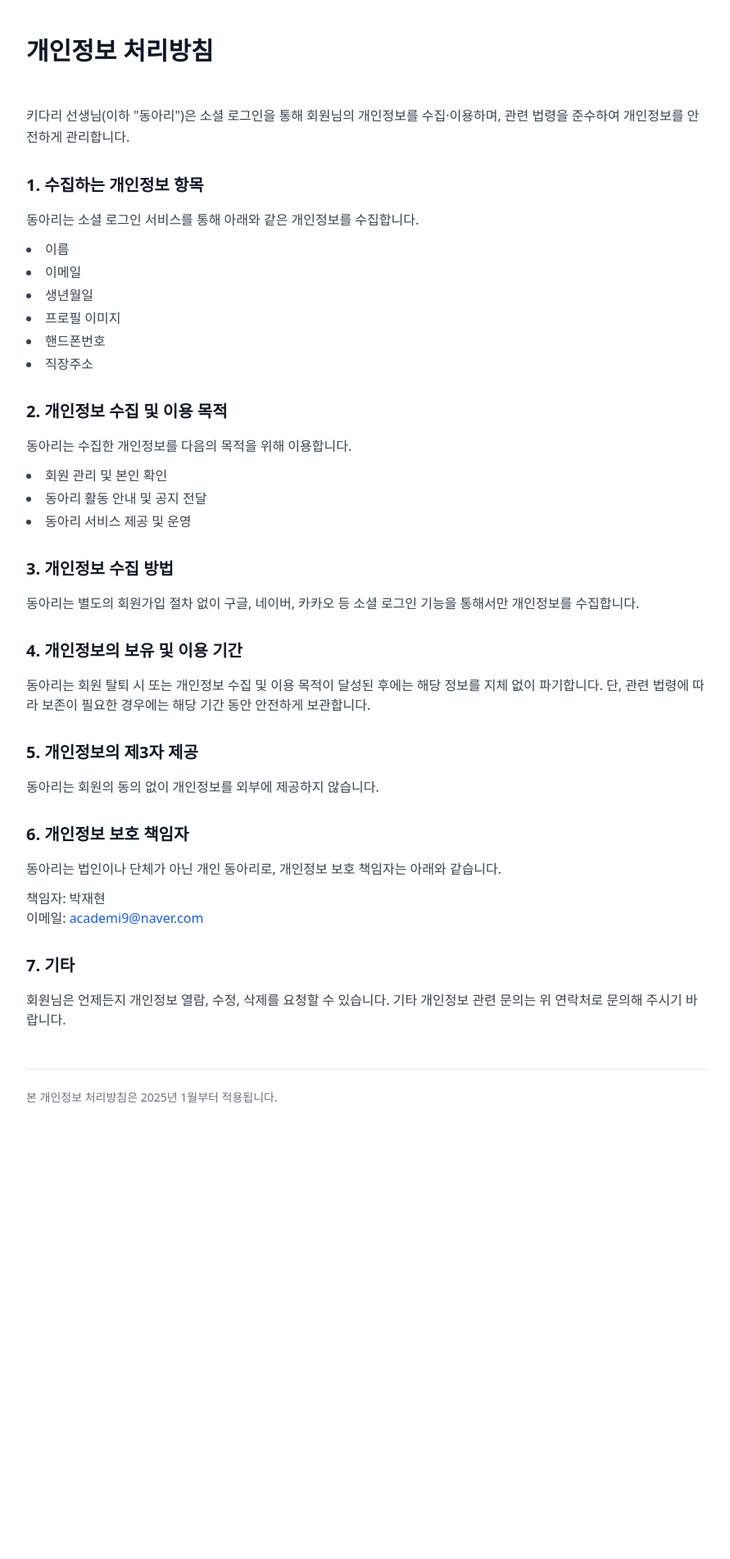
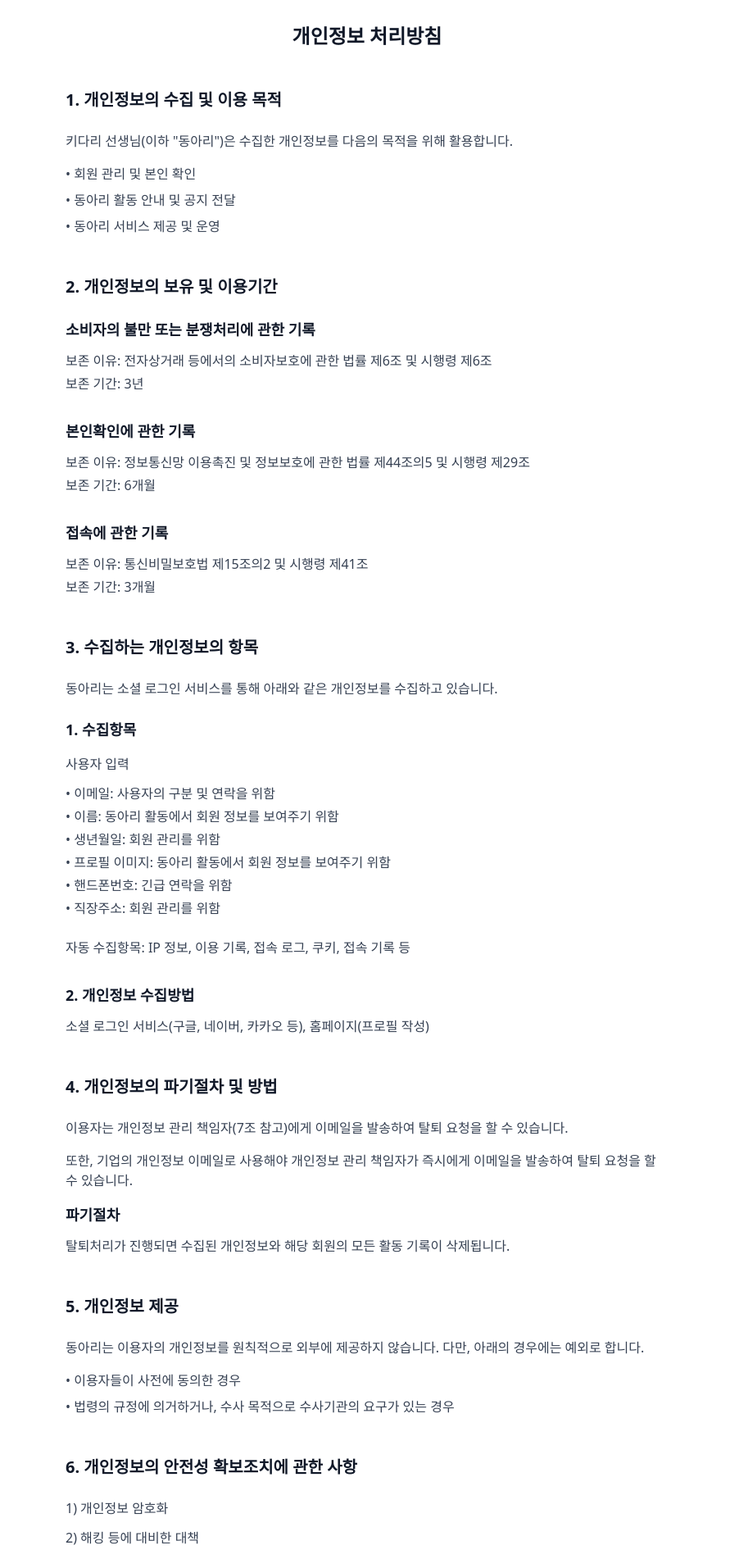
Before and after one commit to dlfdnd96/kidari-teacher, a Next.js app: page /privacy-policy in a window 1280 px wide. Shown: the part 20-1922 px from the top of the page at 82% size, without its empty margins (192-1083 px from the left). Before the commit the page ends 1433 px from the top, so only its background shows below. Built offline with nearby package versions, Linux system fonts and the light colour scheme.

Commit message:
fix(privacy): 문구 수정

```diff
--- a/src/app/(legal)/privacy-policy/page.tsx
+++ b/src/app/(legal)/privacy-policy/page.tsx
@@ -2,133 +2,194 @@ import { memo } from 'react'
 
 const PrivacyPolicyPage = memo(() => {
 	return (
-		<div className="min-h-screen bg-white dark:bg-gray-900">
-			<div className="max-w-4xl mx-auto px-4 sm:px-6 lg:px-8 py-16">
-				{/* Header */}
-				<div className="mb-12">
-					<h1 className="text-3xl font-bold text-gray-900 dark:text-white mb-4">
+		<div className="max-w-3xl mx-auto px-4 py-12">
+			<h1 className="text-2xl font-bold text-gray-900 dark:text-white mb-12 text-center">
 				개인정보 처리방침
 			</h1>
+
+			{/* Content */}
+			<div className="prose prose-gray max-w-none dark:prose-invert">
+				<section className="mb-12">
+					<h2 className="text-xl font-bold text-gray-900 dark:text-white mb-6">
+						1. 개인정보의 수집 및 이용 목적
+					</h2>
+					<p className="text-gray-700 dark:text-gray-300 mb-4">
+						{`키다리 선생님(이하 "동아리")은 수집한 개인정보를 다음의 목적을 위해
+						활용합니다.`}
+					</p>
+					<ul className="text-gray-700 dark:text-gray-300 space-y-2">
+						<li>• 회원 관리 및 본인 확인</li>
+						<li>• 동아리 활동 안내 및 공지 전달</li>
+						<li>• 동아리 서비스 제공 및 운영</li>
+					</ul>
+				</section>
+
+				<section className="mb-12">
+					<h2 className="text-xl font-bold text-gray-900 dark:text-white mb-6">
+						2. 개인정보의 보유 및 이용기간
+					</h2>
+
+					<div className="mb-8">
+						<h3 className="text-lg font-semibold text-gray-900 dark:text-white mb-3">
+							소비자의 불만 또는 분쟁처리에 관한 기록
+						</h3>
+						<p className="text-gray-700 dark:text-gray-300 mb-1">
+							보존 이유: 전자상거래 등에서의 소비자보호에 관한 법률 제6조 및
+							시행령 제6조
+						</p>
+						<p className="text-gray-700 dark:text-gray-300">보존 기간: 3년</p>
 					</div>
 
-				{/* Content */}
-				<div className="prose prose-lg max-w-none dark:prose-invert">
-					{/* Introduction */}
 					<div className="mb-8">
-						<p className="text-gray-700 dark:text-gray-300 leading-relaxed">
-							{`키다리 선생님(이하 "동아리")은 소셜 로그인을 통해 회원님의
-							개인정보를 수집·이용하며, 관련 법령을 준수하여 개인정보를 안전하게
-							관리합니다.`}
+						<h3 className="text-lg font-semibold text-gray-900 dark:text-white mb-3">
+							본인확인에 관한 기록
+						</h3>
+						<p className="text-gray-700 dark:text-gray-300 mb-1">
+							보존 이유: 정보통신망 이용촉진 및 정보보호에 관한 법률 제44조의5
+							및 시행령 제29조
+						</p>
+						<p className="text-gray-700 dark:text-gray-300">보존 기간: 6개월</p>
+					</div>
+
+					<div className="mb-8">
+						<h3 className="text-lg font-semibold text-gray-900 dark:text-white mb-3">
+							접속에 관한 기록
+						</h3>
+						<p className="text-gray-700 dark:text-gray-300 mb-1">
+							보존 이유: 통신비밀보호법 제15조의2 및 시행령 제41조
+						</p>
+						<p className="text-gray-700 dark:text-gray-300">보존 기간: 3개월</p>
+					</div>
+				</section>
+
+				<section className="mb-12">
+					<h2 className="text-xl font-bold text-gray-900 dark:text-white mb-6">
+						3. 수집하는 개인정보의 항목
+					</h2>
+					<p className="text-gray-700 dark:text-gray-300 mb-6">
+						동아리는 소셜 로그인 서비스를 통해 아래와 같은 개인정보를 수집하고
+						있습니다.
+					</p>
+
+					<div className="mb-8">
+						<h3 className="text-lg font-semibold text-gray-900 dark:text-white mb-4">
+							1. 수집항목
+						</h3>
+						<p className="text-gray-700 dark:text-gray-300 mb-3">사용자 입력</p>
+						<ul className="text-gray-700 dark:text-gray-300 space-y-1 mb-6">
+							<li>• 이메일: 사용자의 구분 및 연락을 위함</li>
+							<li>• 이름: 동아리 활동에서 회원 정보를 보여주기 위함</li>
+							<li>• 생년월일: 회원 관리를 위함</li>
+							<li>
+								• 프로필 이미지: 동아리 활동에서 회원 정보를 보여주기 위함
+							</li>
+							<li>• 핸드폰번호: 긴급 연락을 위함</li>
+							<li>• 직장주소: 회원 관리를 위함</li>
+						</ul>
+						<p className="text-gray-700 dark:text-gray-300 mb-6">
+							자동 수집항목: IP 정보, 이용 기록, 접속 로그, 쿠키, 접속 기록 등
 						</p>
 					</div>
 
-					{/* Section 1 */}
-					<section className="mb-8">
-						<h2 className="text-xl font-bold text-gray-900 dark:text-white mb-4">
-							1. 수집하는 개인정보 항목
+					<div>
+						<h3 className="text-lg font-semibold text-gray-900 dark:text-white mb-3">
+							2. 개인정보 수집방법
+						</h3>
+						<p className="text-gray-700 dark:text-gray-300">
+							소셜 로그인 서비스(구글, 네이버, 카카오 등), 홈페이지(프로필 작성)
+						</p>
+					</div>
+				</section>
+
+				<section className="mb-12">
+					<h2 className="text-xl font-bold text-gray-900 dark:text-white mb-6">
+						4. 개인정보의 파기절차 및 방법
 					</h2>
-						<p className="text-gray-700 dark:text-gray-300 mb-3">
-							동아리는 소셜 로그인 서비스를 통해 아래와 같은 개인정보를
-							수집합니다.
+					<p className="text-gray-700 dark:text-gray-300 mb-4">
+						이용자는 개인정보 관리 책임자(7조 참고)에게 이메일을 발송하여 탈퇴
+						요청을 할 수 있습니다.
 					</p>
-						<ul className="list-disc list-inside text-gray-700 dark:text-gray-300 space-y-1">
-							<li>이름</li>
-							<li>이메일</li>
-							<li>생년월일</li>
-							<li>프로필 이미지</li>
-							<li>핸드폰번호</li>
-							<li>직장주소</li>
+					<p className="text-gray-700 dark:text-gray-300 mb-4">
+						또한, 기업의 개인정보 이메일로 사용해야 개인정보 관리 책임자가
+						즉시에게 이메일을 발송하여 탈퇴 요청을 할 수 있습니다.
+					</p>
+
+					<h3 className="text-lg font-semibold text-gray-900 dark:text-white mb-3">
+						파기절차
+					</h3>
+					<p className="text-gray-700 dark:text-gray-300">
+						탈퇴처리가 진행되면 수집된 개인정보와 해당 회원의 모든 활동 기록이
+						삭제됩니다.
+					</p>
+				</section>
+
+				<section className="mb-12">
+					<h2 className="text-xl font-bold text-gray-900 dark:text-white mb-6">
+						5. 개인정보 제공
+					</h2>
+					<p className="text-gray-700 dark:text-gray-300 mb-4">
+						동아리는 이용자의 개인정보를 원칙적으로 외부에 제공하지 않습니다.
+						다만, 아래의 경우에는 예외로 합니다.
+					</p>
+					<ul className="text-gray-700 dark:text-gray-300 space-y-2">
+						<li>• 이용자들이 사전에 동의한 경우</li>
+						<li>
+							• 법령의 규정에 의거하거나, 수사 목적으로 수사기관의 요구가 있는
+							경우
+						</li>
 					</ul>
 				</section>
 
-					{/* Section 2 */}
-					<section className="mb-8">
-						<h2 className="text-xl font-bold text-gray-900 dark:text-white mb-4">
-							2. 개인정보 수집 및 이용 목적
+				<section className="mb-12">
+					<h2 className="text-xl font-bold text-gray-900 dark:text-white mb-6">
+						6. 개인정보의 안전성 확보조치에 관한 사항
 					</h2>
 					<p className="text-gray-700 dark:text-gray-300 mb-3">
-							동아리는 수집한 개인정보를 다음의 목적을 위해 이용합니다.
+						1) 개인정보 암호화
 					</p>
-						<ul className="list-disc list-inside text-gray-700 dark:text-gray-300 space-y-1">
-							<li>회원 관리 및 본인 확인</li>
-							<li>동아리 활동 안내 및 공지 전달</li>
-							<li>동아리 서비스 제공 및 운영</li>
-						</ul>
-					</section>
-
-					{/* Section 3 */}
-					<section className="mb-8">
-						<h2 className="text-xl font-bold text-gray-900 dark:text-white mb-4">
-							3. 개인정보 수집 방법
-						</h2>
+					<p className="text-gray-700 dark:text-gray-300 mb-3">
+						2) 해킹 등에 대비한 대책
+					</p>
 					<p className="text-gray-700 dark:text-gray-300">
-							동아리는 별도의 회원가입 절차 없이 구글, 네이버, 카카오 등 소셜
-							로그인 기능을 통해서만 개인정보를 수집합니다.
+						3) 취급 직원의 최소화 및 교육
 					</p>
 				</section>
 
-					{/* Section 4 */}
-					<section className="mb-8">
-						<h2 className="text-xl font-bold text-gray-900 dark:text-white mb-4">
-							4. 개인정보의 보유 및 이용 기간
+				<section className="mb-12">
+					<h2 className="text-xl font-bold text-gray-900 dark:text-white mb-6">
+						7. 개인정보 관리 책임자 및 담당자
 					</h2>
-						<p className="text-gray-700 dark:text-gray-300">
-							동아리는 회원 탈퇴 시 또는 개인정보 수집 및 이용 목적이 달성된
-							후에는 해당 정보를 지체 없이 파기합니다. 단, 관련 법령에 따라
-							보존이 필요한 경우에는 해당 기간 동안 안전하게 보관합니다.
-						</p>
-					</section>
-
-					{/* Section 5 */}
-					<section className="mb-8">
-						<h2 className="text-xl font-bold text-gray-900 dark:text-white mb-4">
-							5. 개인정보의 제3자 제공
-						</h2>
-						<p className="text-gray-700 dark:text-gray-300">
-							동아리는 회원의 동의 없이 개인정보를 외부에 제공하지 않습니다.
-						</p>
-					</section>
-
-					{/* Section 6 */}
-					<section className="mb-8">
-						<h2 className="text-xl font-bold text-gray-900 dark:text-white mb-4">
-							6. 개인정보 보호 책임자
-						</h2>
-						<p className="text-gray-700 dark:text-gray-300 mb-3">
-							동아리는 법인이나 단체가 아닌 개인 동아리로, 개인정보 보호
-							책임자는 아래와 같습니다.
-						</p>
-						<p className="text-gray-700 dark:text-gray-300">
-							책임자: 박재현
-							<br />
+					<p className="text-gray-700 dark:text-gray-300 mb-1">성명: 박재현</p>
+					<p className="text-gray-700 dark:text-gray-300 mb-6">
 						이메일:{' '}
 						<a
 							href="mailto:academi9@naver.com"
-								className="text-blue-600 dark:text-blue-400 hover:underline"
+							className="text-teal-500 hover:underline"
 						>
 							academi9@naver.com
 						</a>
 					</p>
-					</section>
 
-					{/* Section 7 */}
-					<section className="mb-8">
-						<h2 className="text-xl font-bold text-gray-900 dark:text-white mb-4">
-							7. 기타
-						</h2>
+					<p className="text-gray-700 dark:text-gray-300 mb-4">
+						기타 개인정보침해에 대한 신고나 상담이 필요한 경우에는 아래 기관에
+						문의하시기 바랍니다.
+					</p>
 					<p className="text-gray-700 dark:text-gray-300">
-							회원님은 언제든지 개인정보 열람, 수정, 삭제를 요청할 수 있습니다.
-							기타 개인정보 관련 문의는 위 연락처로 문의해 주시기 바랍니다.
+						개인정보침해신고센터 (privacy.go.kr / 국번없이 182)
 					</p>
 				</section>
 
-					{/* Footer */}
-					<div className="border-t border-gray-200 dark:border-gray-600 pt-6 mt-12">
-						<p className="text-sm text-gray-500 dark:text-gray-400">
-							본 개인정보 처리방침은 2025년 1월부터 적용됩니다.
+				<section className="mb-12">
+					<h2 className="text-xl font-bold text-gray-900 dark:text-white mb-6">
+						8. 개인정보 처리방침 변경에 관한 사항
+					</h2>
+					<p className="text-gray-700 dark:text-gray-300 mb-4">
+						이 개인정보 처리방침은 2025년 7월부터 적용됩니다.
 					</p>
-					</div>
-				</div>
+					<p className="text-gray-700 dark:text-gray-300">
+						변경이전의 개인정보 처리방침은 과거이력으로 기록됩니다.
+					</p>
+				</section>
 			</div>
 		</div>
 	)
```
Lines whose indentation alone changed are shown as unchanged.
